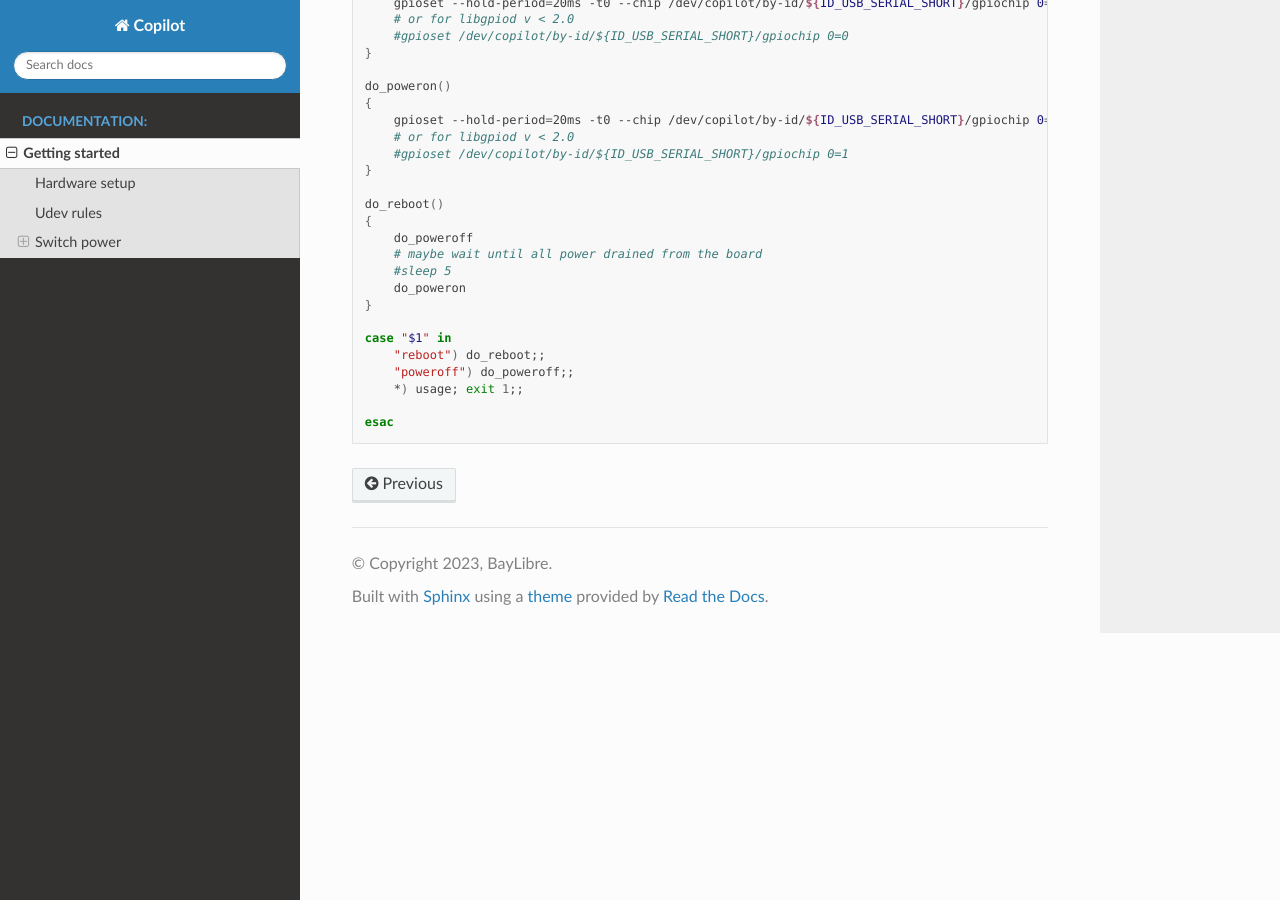
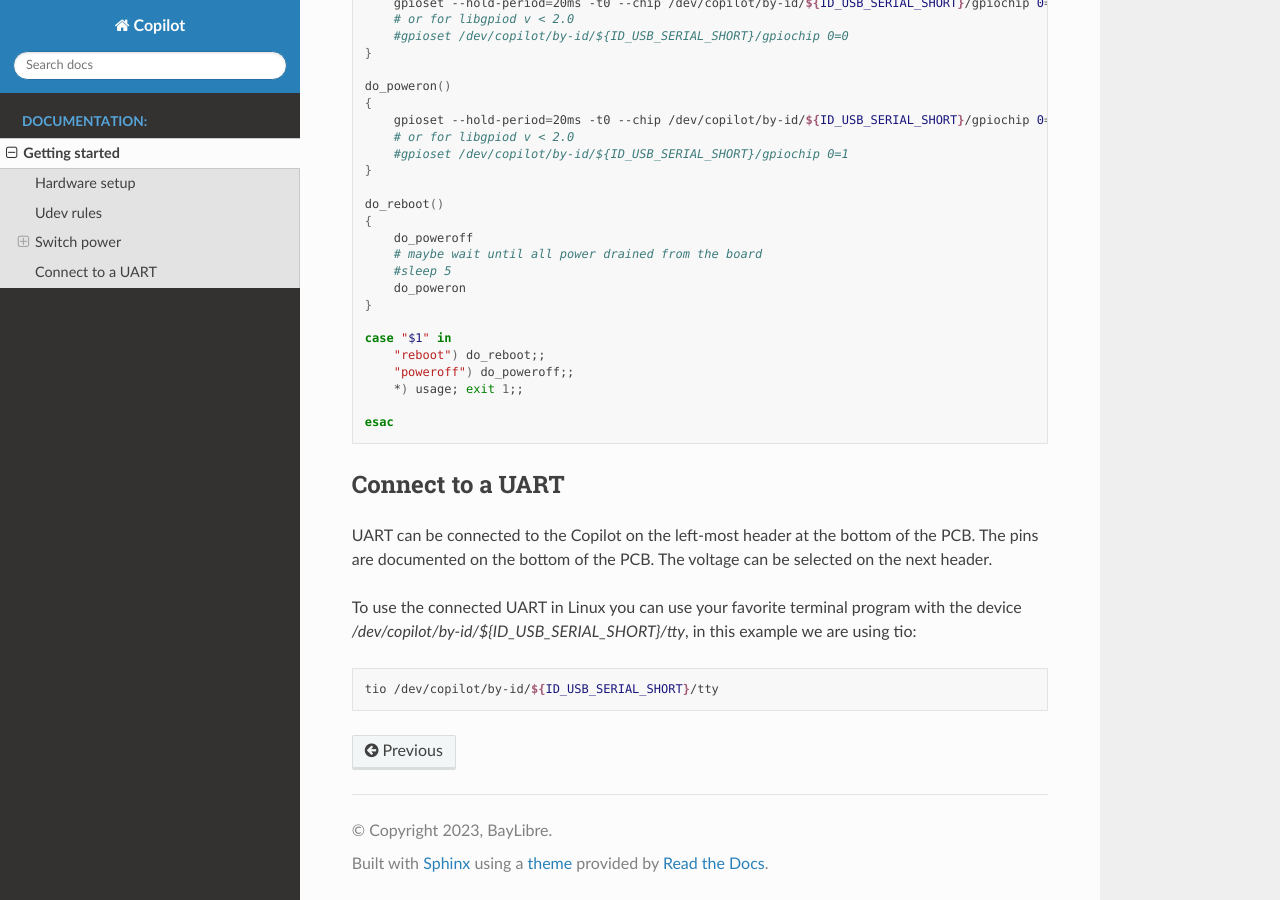
Before and after one commit to BayLibre/Copilot, a Sphinx documentation site: the page built from doc/source/getting-started.rst, in a window 1280 px wide and 900 px high, scrolled down 3642 px. Built offline with Sphinx 7.4.7 and the Read the Docs theme 2.0.0, drawn with Linux system fonts in a browser that asks for light colours.

Commit message:
doc: getting-started: Add section about UART
Signed-off-by: Markus Schneider-Pargmann <msp@baylibre.com>

```diff
--- a/doc/source/getting-started.rst
+++ b/doc/source/getting-started.rst
@@ -173,3 +173,18 @@
        *) usage; exit 1;;
 
    esac
+
+Connect to a UART
+-----------------
+
+UART can be connected to the Copilot on the left-most header at the bottom of
+the PCB. The pins are documented on the bottom of the PCB. The voltage can be
+selected on the next header.
+
+To use the connected UART in Linux you can use your favorite terminal program
+with the device `/dev/copilot/by-id/${ID_USB_SERIAL_SHORT}/tty`, in this
+example we are using tio:
+
+.. code-block:: bash
+
+   tio /dev/copilot/by-id/${ID_USB_SERIAL_SHORT}/tty
```
